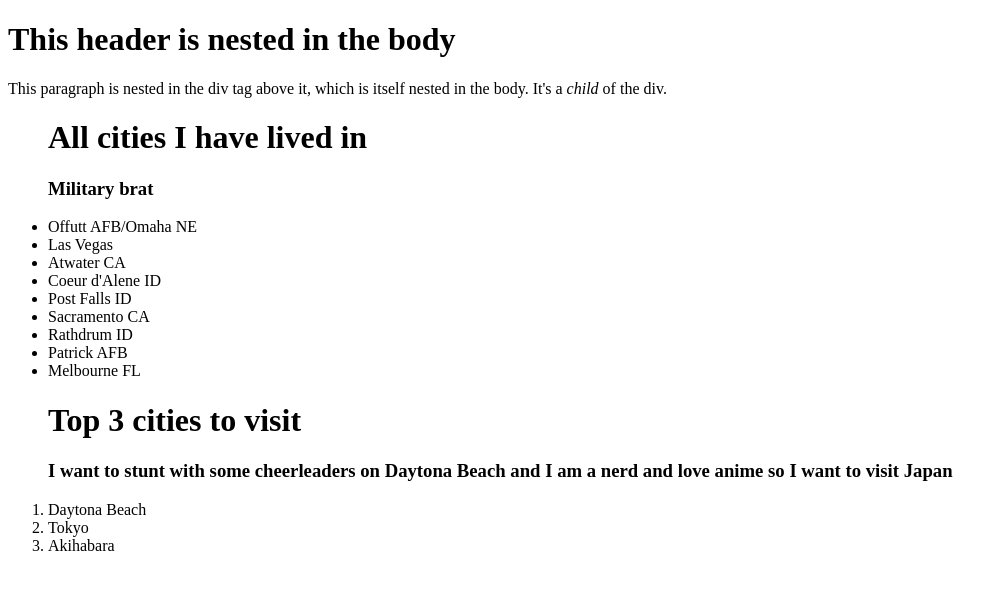
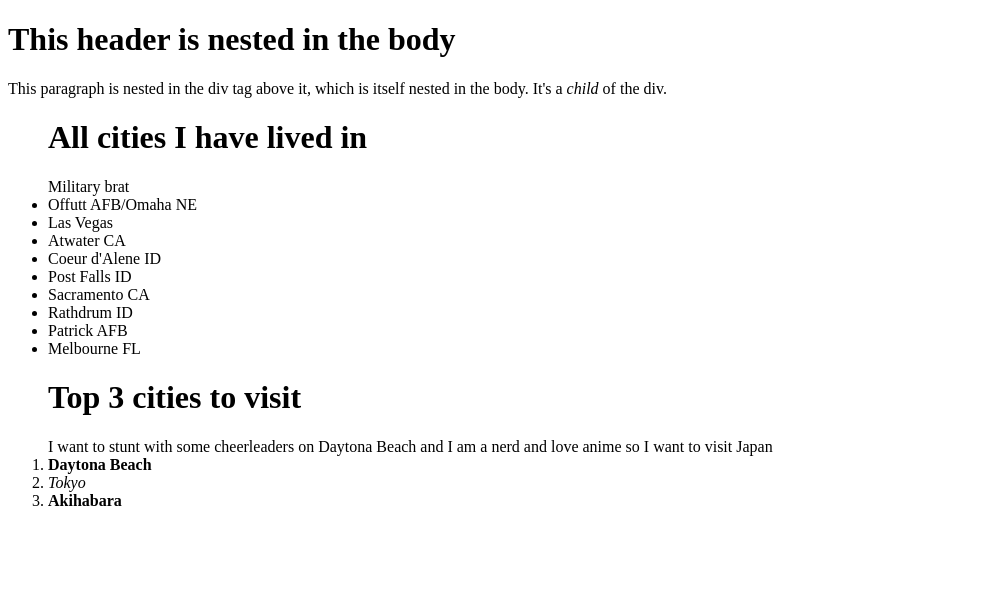
Before and after one commit to ussmario/htmlEx, a plain HTML site: page index.html in a window 1280 px wide. Shown: the whole page, without its empty margins (0-1007 px from the left). Drawn offline with Linux system fonts and the light colour scheme.

Commit message:
add styling to 2nd list

```diff
--- a/index.html
+++ b/index.html
@@ -13,7 +13,7 @@
     </div>
     <ul>
         <h1>All cities I have lived in</h1>
-        <h3>Military brat</h3>
+        <span>Military brat</span>
         <li>Offutt AFB/Omaha NE</li>
         <li>Las Vegas
         <li>Atwater CA</li>
@@ -26,10 +26,10 @@
     </ul>
     <ol>
         <h1>Top 3 cities to visit</h1>
-        <h3>I want to stunt with some cheerleaders on Daytona Beach and I am a nerd and love anime so I want to visit Japan</h3>
-        <li>Daytona Beach</li>
-        <li>Tokyo</li>
-        <li>Akihabara</li>
+        <span>I want to stunt with some cheerleaders on Daytona Beach and I am a nerd and love anime so I want to visit Japan</span>
+        <li><strong>Daytona Beach</strong></li>
+        <li><em>Tokyo</em></li>
+        <li><strong>Akihabara</strong></li>
     </ol>
 </body>
 
```
